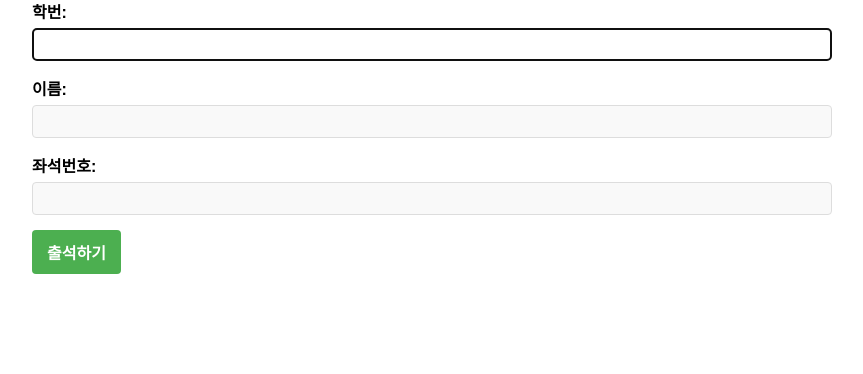
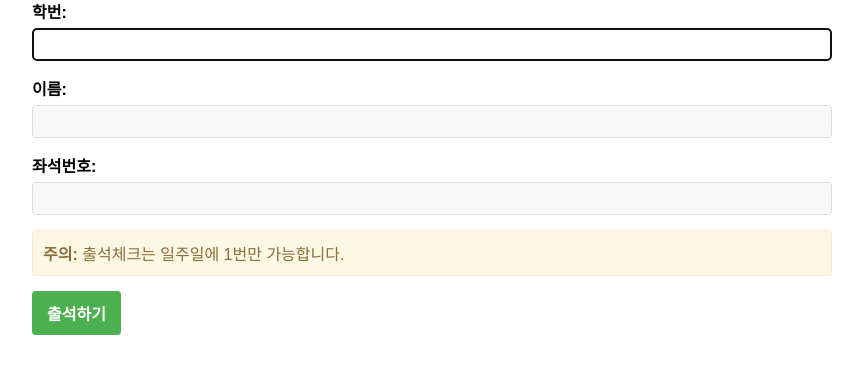
Before and after one commit to eunjoy-library/StudentTrackrClean, a Flask app: template templates/index.html in a window 1280 px wide. Shown: the part 269-643 px from the top of the page, without its empty margins (208-1071 px from the left). Run offline with Flask 3, Linux system fonts and the light colour scheme; the template is opened without the code that fills it, so the values that code supplies are empty.

Commit message:
Notify users that attendance can only be checked once per week
Adds a warning message to index.html alerting users to the weekly attendance limit.

Replit-Commit-Author: Agent
Replit-Commit-Session-Id: da9c6c28-7310-48e0-bcbc-6e63dc16bac4
Replit-Commit-Screenshot-Url: https://storage.googleapis.com/screenshot-production-us-central1/3a213c01-649d-4274-bf74-8c5b6c6afe98/6d38afe1-f47b-47a4-b5a9-beaf07fc5014.jpg

```diff
--- a/templates/index.html
+++ b/templates/index.html
@@ -183,6 +183,10 @@
         <!-- 교시 정보를 숨김 입력 필드로 변경 -->
         <input type="hidden" id="period" name="period" value="{{ period_text }}">
 
+        <div class="alert alert-warning">
+            <strong>주의:</strong> 출석체크는 일주일에 1번만 가능합니다.
+        </div>
+
         <button type="submit" id="submit-btn">출석하기</button>
     </form>
 </body>
```
